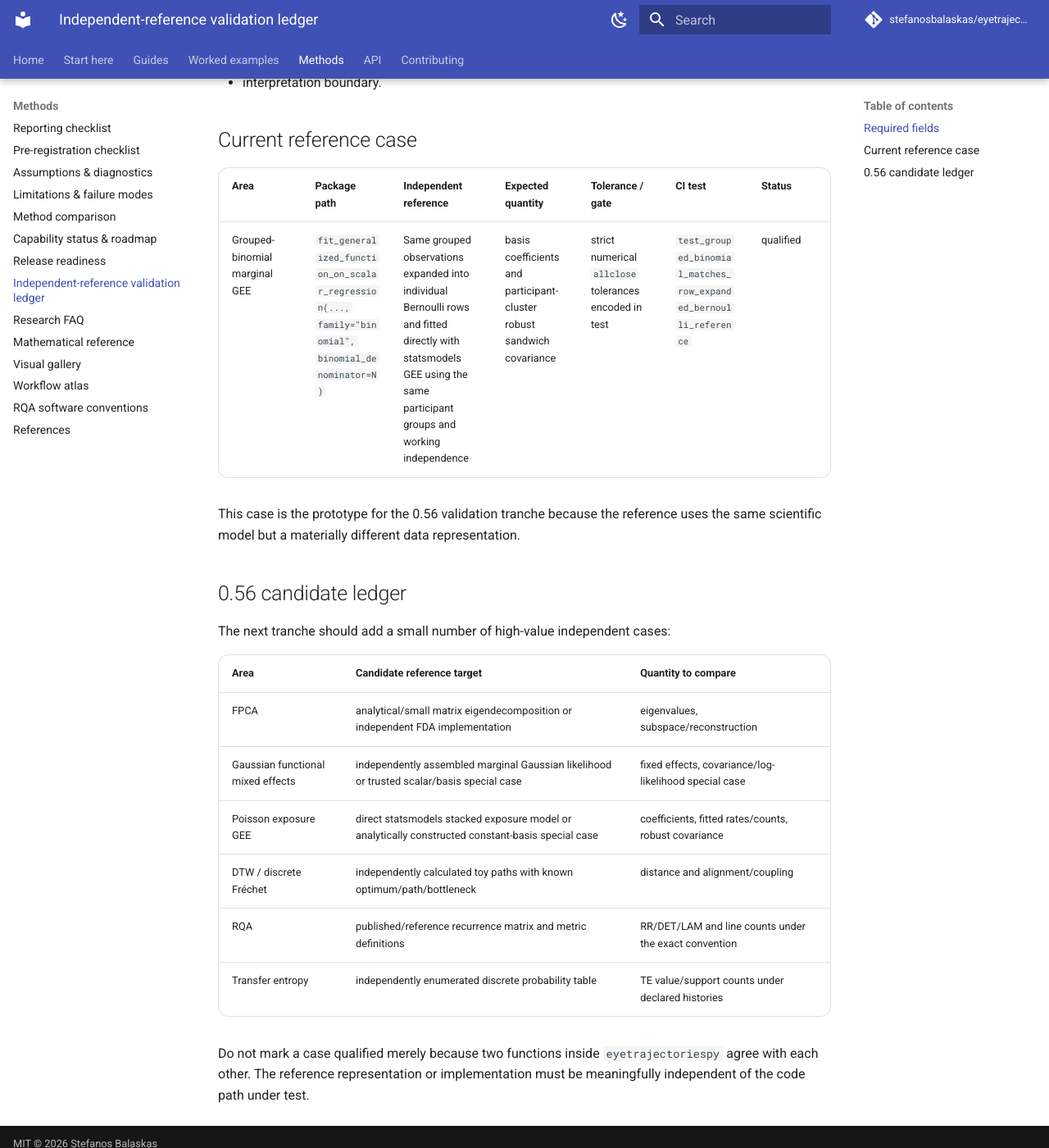
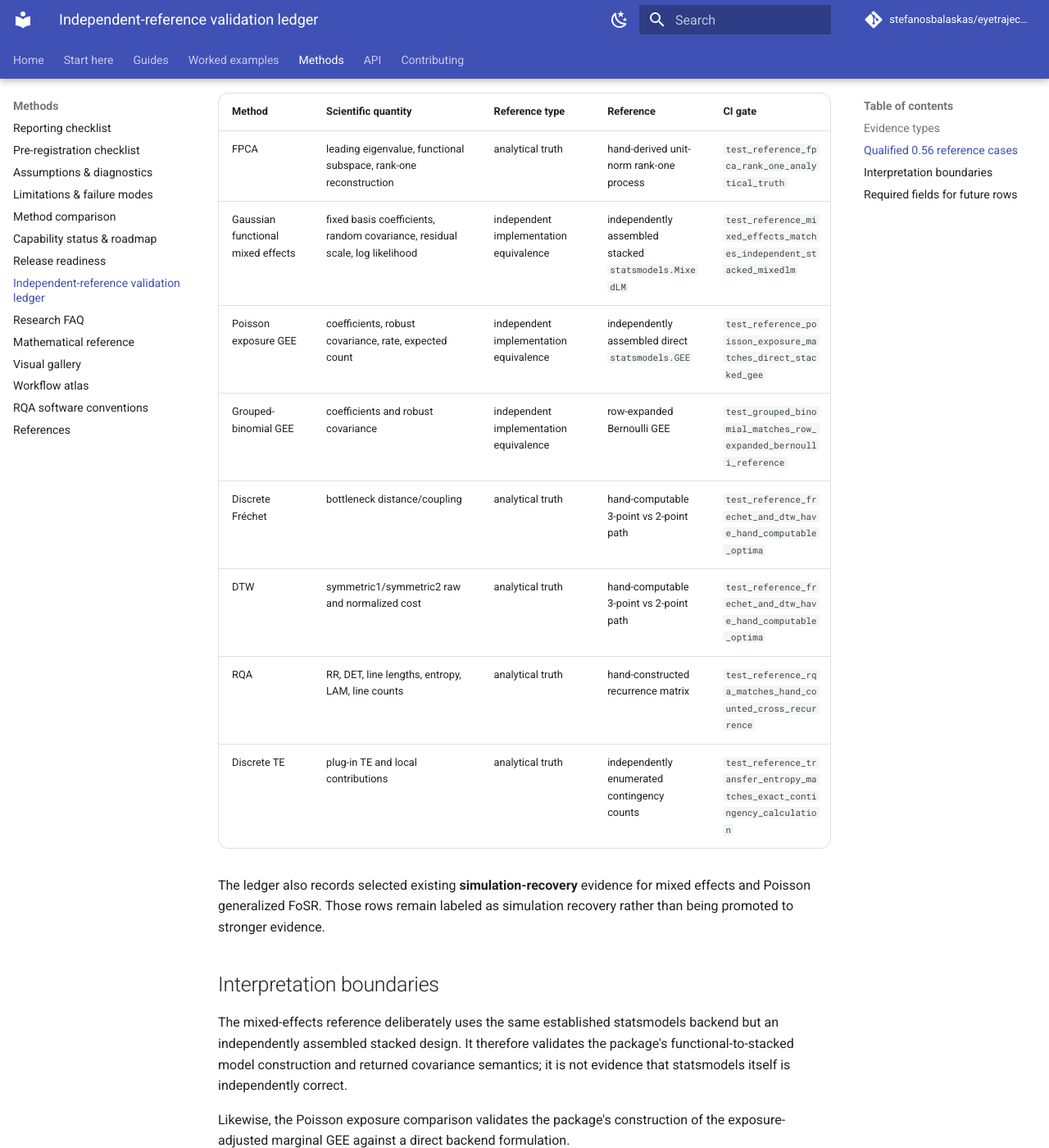
Before and after one commit to stefanosbalaskas/eyetrajectoriespy, an MkDocs documentation site: the page built from docs/validation/reference-validation-ledger.md, in a window 1280 px wide and 1400 px high, scrolled down 666 px. Shown: the whole window at 82% size. Built offline with MkDocs 1.6.1 and Material for MkDocs 9.7.7, drawn with Linux system fonts in a browser that asks for light colours; comment, search, counter and statistics services are not loaded; some of the changed text lies outside the part shown.

Commit message:
Expand 0.56 qualification documentation

```diff
--- a/docs/validation/reference-validation-ledger.md
+++ b/docs/validation/reference-validation-ledger.md
@@ -1,48 +1,67 @@
 # Independent-reference validation ledger
 
-This ledger records validation against an analytical result or an
-**independently represented/implemented** reference rather than only a
-simulation generated by the same package.
+Version 0.56 distinguishes three evidence strengths. They are not interchangeable
+and are never collapsed into a generic statement that a method is simply
+"validated".
 
-The ledger is intentionally selective. The goal is to validate important
-scientific contracts, not to duplicate every unit test.
+The machine-readable ledger is `REFERENCE_VALIDATION.json`.
 
-## Required fields
+## Evidence types
 
-Each entry should record:
+**Analytical truth**
+A small declared problem with an exact or hand-computable scientific answer.
 
-- package estimator/API;
-- reference implementation or analytical result;
-- dataset/problem construction;
-- expected quantity;
-- numerical/statistical tolerance;
-- CI test that enforces the comparison;
-- supported platforms/backend versions;
-- interpretation boundary.
+**Independent implementation equivalence**
+The same estimand/specification is fitted or represented independently from the
+package code path. Agreement is assessed only after parameterization and
+normalization are matched.
 
-## Current reference case
+**Simulation recovery**
+Data are generated from known parameters and recovery is assessed under a
+finite stochastic sample. This is useful scientific evidence but weaker than an
+exact truth or independent-equivalence case.
 
-| Area | Package path | Independent reference | Expected quantity | Tolerance / gate | CI test | Status |
-|---|---|---|---|---|---|---|
-| Grouped-binomial marginal GEE | `fit_generalized_function_on_scalar_regression(..., family="binomial", binomial_denominator=N)` | Same grouped observations expanded into individual Bernoulli rows and fitted directly with statsmodels GEE using the same participant groups and working independence | basis coefficients and participant-cluster robust sandwich covariance | strict numerical `allclose` tolerances encoded in test | `test_grouped_binomial_matches_row_expanded_bernoulli_reference` | qualified |
+## Qualified 0.56 reference cases
 
-This case is the prototype for the 0.56 validation tranche because the
-reference uses the same scientific model but a materially different data
-representation.
+| Method | Scientific quantity | Reference type | Reference | CI gate |
+|---|---|---|---|---|
+| FPCA | leading eigenvalue, functional subspace, rank-one reconstruction | analytical truth | hand-derived unit-norm rank-one process | `test_reference_fpca_rank_one_analytical_truth` |
+| Gaussian functional mixed effects | fixed basis coefficients, random covariance, residual scale, log likelihood | independent implementation equivalence | independently assembled stacked `statsmodels.MixedLM` | `test_reference_mixed_effects_matches_independent_stacked_mixedlm` |
+| Poisson exposure GEE | coefficients, robust covariance, rate, expected count | independent implementation equivalence | independently assembled direct `statsmodels.GEE` | `test_reference_poisson_exposure_matches_direct_stacked_gee` |
+| Grouped-binomial GEE | coefficients and robust covariance | independent implementation equivalence | row-expanded Bernoulli GEE | `test_grouped_binomial_matches_row_expanded_bernoulli_reference` |
+| Discrete Fréchet | bottleneck distance/coupling | analytical truth | hand-computable 3-point vs 2-point path | `test_reference_frechet_and_dtw_have_hand_computable_optima` |
+| DTW | symmetric1/symmetric2 raw and normalized cost | analytical truth | hand-computable 3-point vs 2-point path | `test_reference_frechet_and_dtw_have_hand_computable_optima` |
+| RQA | RR, DET, line lengths, entropy, LAM, line counts | analytical truth | hand-constructed recurrence matrix | `test_reference_rqa_matches_hand_counted_cross_recurrence` |
+| Discrete TE | plug-in TE and local contributions | analytical truth | independently enumerated contingency counts | `test_reference_transfer_entropy_matches_exact_contingency_calculation` |
 
-## 0.56 candidate ledger
+The ledger also records selected existing **simulation-recovery** evidence for
+mixed effects and Poisson generalized FoSR. Those rows remain labeled as
+simulation recovery rather than being promoted to stronger evidence.
 
-The next tranche should add a small number of high-value independent cases:
+## Interpretation boundaries
 
-| Area | Candidate reference target | Quantity to compare |
-|---|---|---|
-| FPCA | analytical/small matrix eigendecomposition or independent FDA implementation | eigenvalues, subspace/reconstruction |
-| Gaussian functional mixed effects | independently assembled marginal Gaussian likelihood or trusted scalar/basis special case | fixed effects, covariance/log-likelihood special case |
-| Poisson exposure GEE | direct statsmodels stacked exposure model or analytically constructed constant-basis special case | coefficients, fitted rates/counts, robust covariance |
-| DTW / discrete Fréchet | independently calculated toy paths with known optimum/path/bottleneck | distance and alignment/coupling |
-| RQA | published/reference recurrence matrix and metric definitions | RR/DET/LAM and line counts under the exact convention |
-| Transfer entropy | independently enumerated discrete probability table | TE value/support counts under declared histories |
+The mixed-effects reference deliberately uses the same established statsmodels
+backend but an independently assembled stacked design. It therefore validates
+the package's functional-to-stacked model construction and returned covariance
+semantics; it is not evidence that statsmodels itself is independently correct.
 
-Do not mark a case qualified merely because two functions inside
-`eyetrajectoriespy` agree with each other. The reference representation or
-implementation must be meaningfully independent of the code path under test.
+Likewise, the Poisson exposure comparison validates the package's construction
+of the exposure-adjusted marginal GEE against a direct backend formulation.
+
+For FPCA, sign is not a scientific invariant. The analytical test checks the
+absolute weighted alignment to the known rank-one subspace and exact
+reconstruction instead of requiring an arbitrary component sign.
+
+For RQA and TE, small exact constructions are preferred over matching a
+black-box package because software conventions can differ materially.
+
+## Required fields for future rows
+
+Every future ledger entry must include:
+
+`method`, `scientific_quantity`, `reference_source`, `reference_type`,
+`dataset_problem`, `expected_result`, `comparison_metric`, `tolerance`,
+`platforms`, `status`, `limitations`, and the enforcing `ci_test`.
+
+The numerical policy is documented separately in
+[numerical tolerance policy](numerical-tolerance-policy.md).
```
